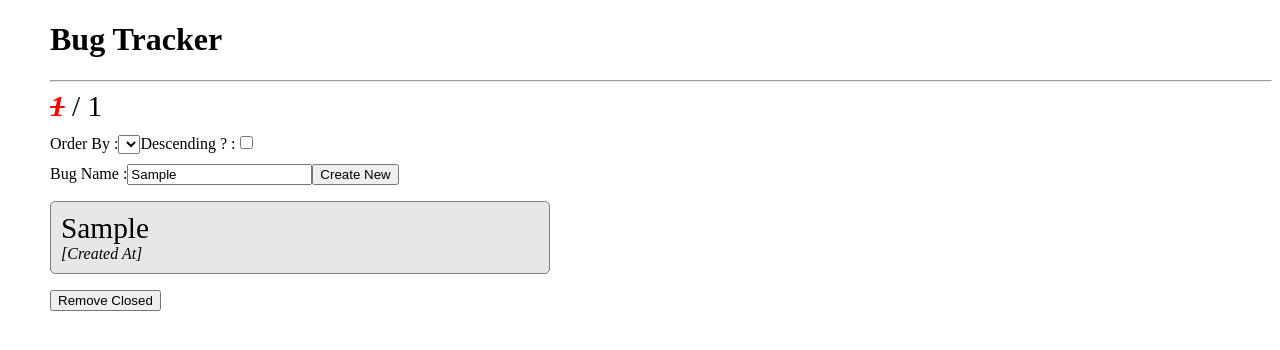
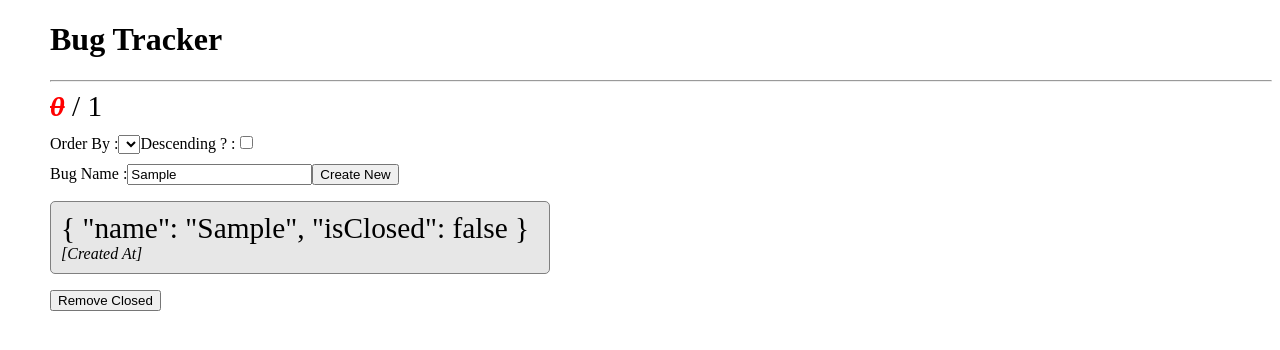
Before and after one commit to tkmagesh/CDK-Angular4-Sep-2017, an Angular app in the folder bug-tracker-app/: page / in a window 1280 px wide. Both pictures are taken after typing "Sample" into the empty fields and a click on the button "Create New". Shown: the top 350 px of the page. Built offline with nearby package versions, Linux system fonts and the light colour scheme.

Commit message:
use cases 3, 4  & 5

```diff
--- a/bug-tracker-app/src/app/bugTracker/bugTracker.component.html
+++ b/bug-tracker-app/src/app/bugTracker/bugTracker.component.html
@@ -1,6 +1,6 @@
 <div class="content">
 	<section class="stats">
-		<span class="closed">1</span>
+		<span class="closed">{{getClosedCount()}}</span>
 		<span> / </span>
 		<span>{{bugs.length}}</span>
 	</section>
@@ -21,11 +21,11 @@
 	<section class="list">
 		<ol id="olBugList">
 			<li *ngFor="let bug of bugs">
-				<span class="bugname">{{bug}}</span>
+				<span class="bugname" (click)="toggle(bug)" [ngClass]="{closed : bug.isClosed}">{{bug | json}}</span>
 				<div class="datetime">[Created At]</div>
 			</li>
 
 		</ol>
-		<input type="button" value="Remove Closed">
+		<input type="button" value="Remove Closed" (click)="removeClosed()">
 	</section>
 </div>
--- a/bug-tracker-app/src/app/bugTracker/bugTracker.component.ts
+++ b/bug-tracker-app/src/app/bugTracker/bugTracker.component.ts
@@ -1,4 +1,7 @@
 import { Component } from '@angular/core';
+import { IBug } from '../models/IBug';
+
+
 
 @Component({
 	selector : 'bug-tracker',
@@ -6,9 +9,29 @@ import { Component } from '@angular/core';
 	styleUrls : ['bugTracker.component.css']
 })
 export class BugTrackerComponent{
-	bugs : string[] = [];
+	bugs : IBug[] = [];
 
 	addNew(bugName : string){
-		this.bugs.push(bugName);
+		let newBug : IBug = {
+			name : bugName,
+			isClosed : false
+		}
+		this.bugs.push(newBug);
+	}
+	toggle(bug : IBug){
+		bug.isClosed = !bug.isClosed;
+	}
+	removeClosed(){
+		for(let index = this.bugs.length-1; index >= 0; index--){
+			if (this.bugs[index].isClosed)
+				this.bugs.splice(index, 1);
+		}
+	}
+	getClosedCount(){
+		var closedCount = 0;
+		for(let index = 0, count = this.bugs.length; index < count; index++)
+			if (this.bugs[index].isClosed)
+				++closedCount;
+		return closedCount;
 	}
 }
--- /dev/null
+++ b/bug-tracker-app/src/app/models/IBug.ts
@@ -0,0 +1,4 @@
+export interface IBug{
+	name : string,
+	isClosed : boolean
+}
```
